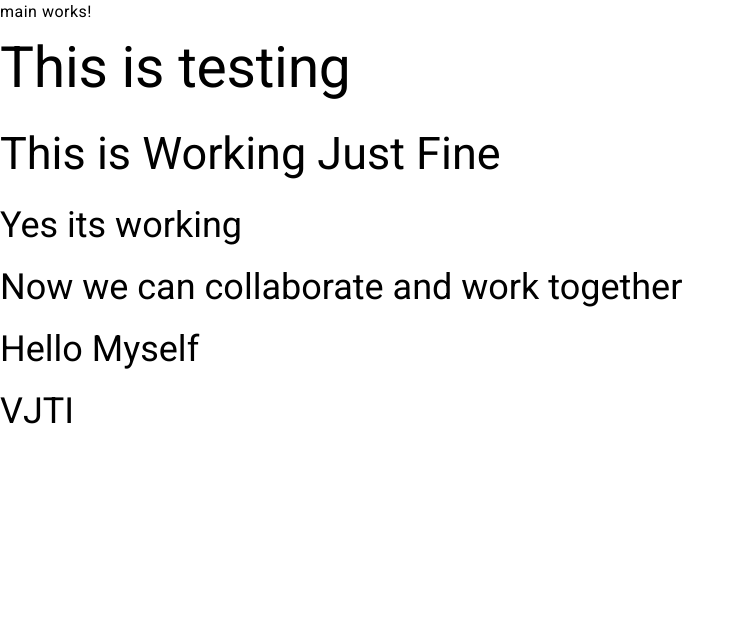
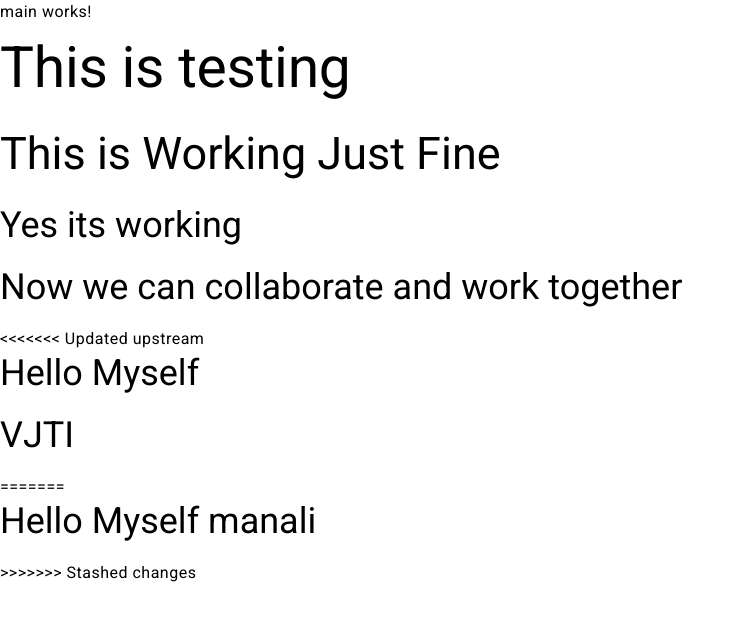
Before and after one commit to Zakieexe/Angular_Project, an Angular app: page / in a window 1280 px wide. Shown: the top 620 px of the page, without its empty margins (0-745 px from the left). Built offline with nearby package versions, Linux system fonts and the light colour scheme.

Commit message:
Update app.component.html

```diff
--- a/src/app/app.component.html
+++ b/src/app/app.component.html
@@ -3,5 +3,9 @@
 <h2>This is Working Just Fine</h2>
 <h3>Yes its working</h3>
 <h3>Now we can collaborate and work together</h3>
+<<<<<<< Updated upstream
 <h3>Hello Myself</h3>
 <h3>VJTI</h3>
+=======
+<h3>Hello Myself manali</h3>
+>>>>>>> Stashed changes
```
